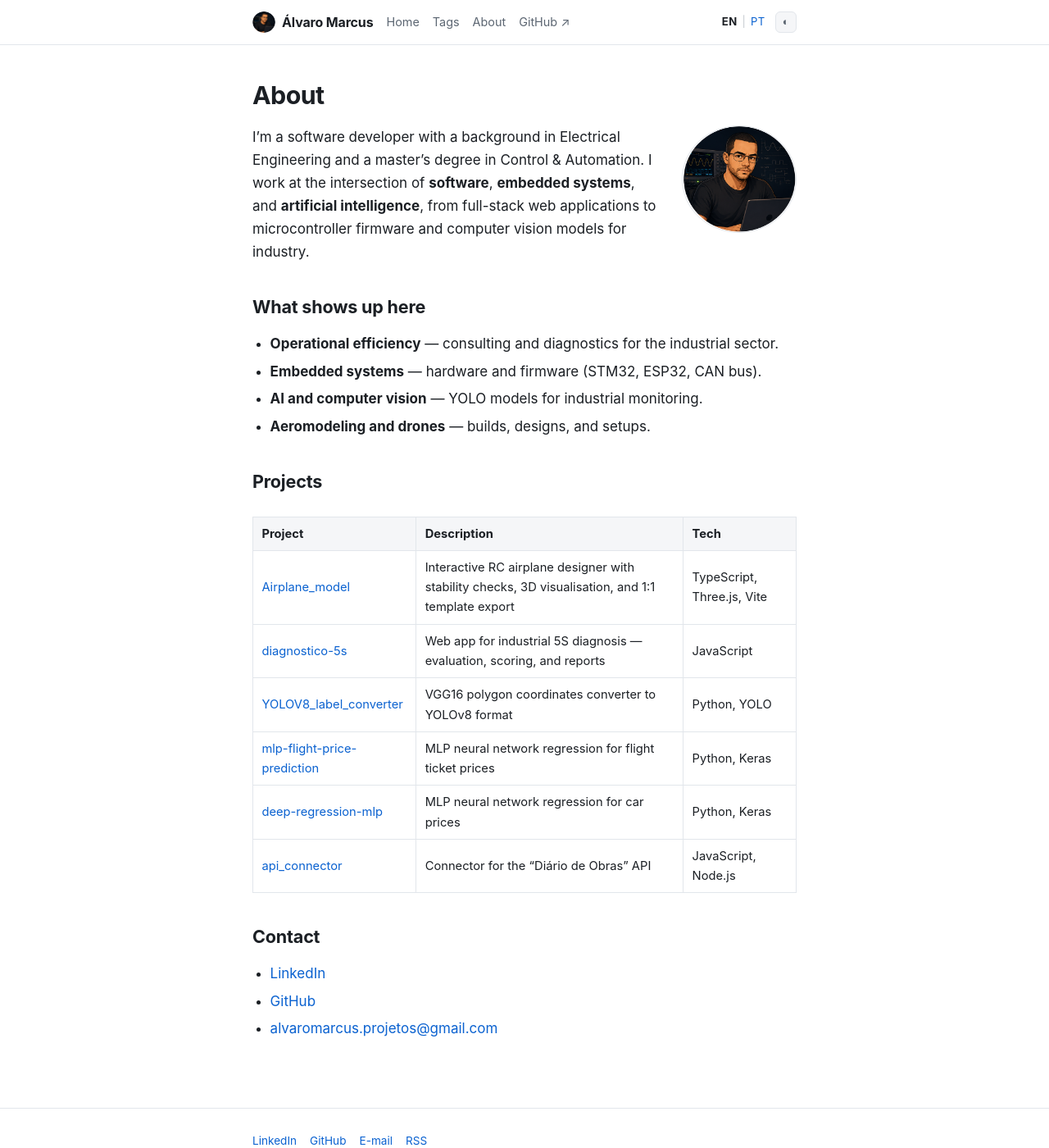
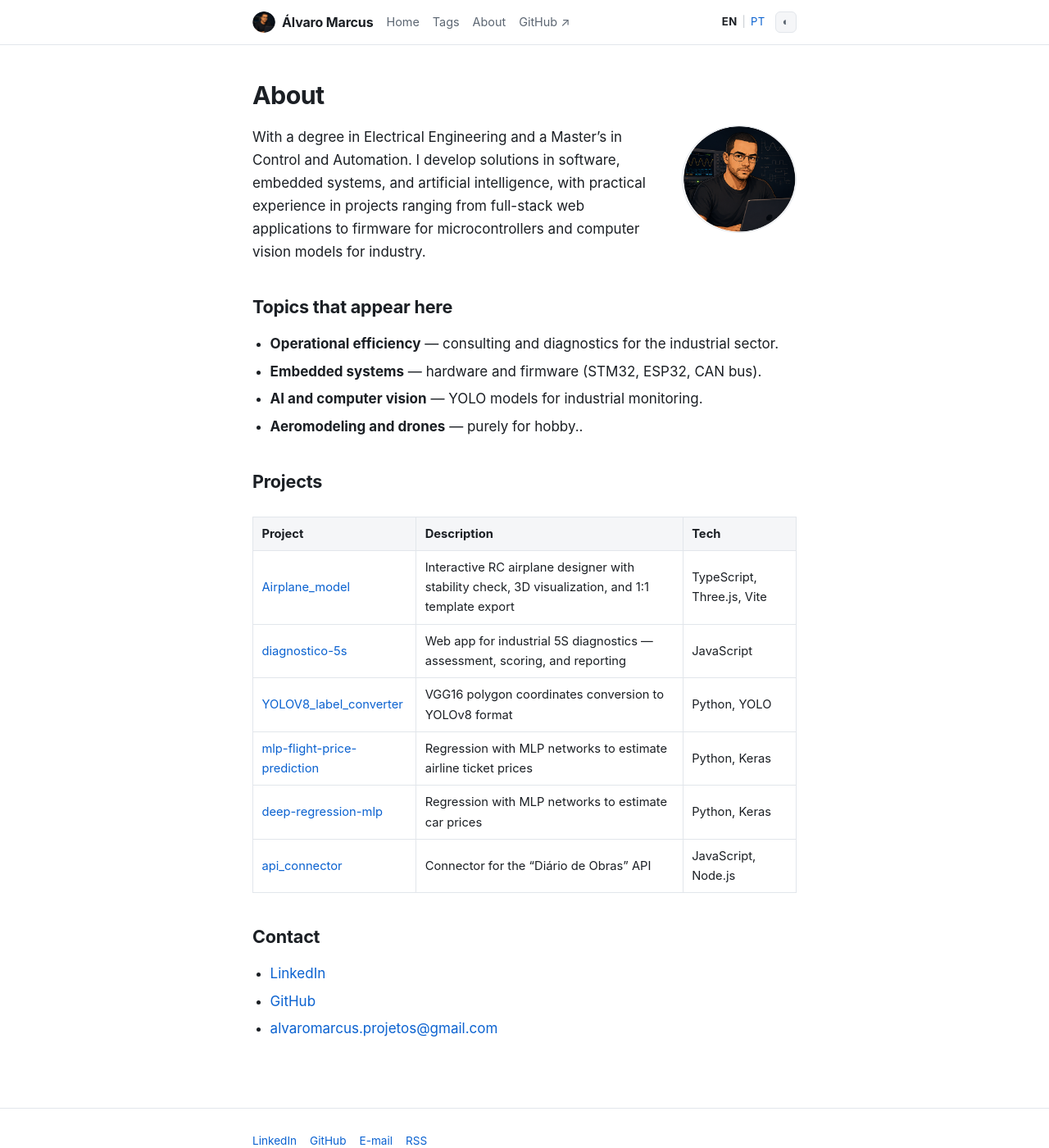
Before and after one commit to Alvaromarcus/alvaromarcus, a Jekyll site: the page built from en/about.md, in a window 1280 px wide and 1400 px high. Shown: the whole window at 82% size. Built offline with Jekyll 4.4.1, drawn with Linux system fonts in a browser that asks for light colours.

```diff
--- a/en/about.md
+++ b/en/about.md
@@ -7,28 +7,24 @@
 ---
 <img src="{{ site.baseurl }}/assets/images/blog-cover.png" alt="Álvaro Marcus" width="140" height="140" style="border-radius: 50%; float: right; margin: 0 0 1rem 1.5rem; border: 1px solid var(--border);">
 
-I'm a software developer with a background in Electrical Engineering and a
-master's degree in Control & Automation. I work at the intersection of
-**software**, **embedded systems**, and **artificial intelligence**, from
-full-stack web applications to microcontroller firmware and computer vision
-models for industry.
+With a degree in Electrical Engineering and a Master's in Control and Automation. I develop solutions in software, embedded systems, and artificial intelligence, with practical experience in projects ranging from full-stack web applications to firmware for microcontrollers and computer vision models for industry.
 
-## What shows up here
+## Topics that appear here
 
 - **Operational efficiency** — consulting and diagnostics for the industrial sector.
 - **Embedded systems** — hardware and firmware (STM32, ESP32, CAN bus).
 - **AI and computer vision** — YOLO models for industrial monitoring.
-- **Aeromodeling and drones** — builds, designs, and setups.
+- **Aeromodeling and drones** — purely for hobby..
 
 ## Projects
 
 | Project | Description | Tech |
 |---|---|---|
-| [Airplane_model](https://github.com/Alvaromarcus/Airplane_model) | Interactive RC airplane designer with stability checks, 3D visualisation, and 1:1 template export | TypeScript, Three.js, Vite |
-| [diagnostico-5s](https://github.com/Alvaromarcus/diagnostico-5s) | Web app for industrial 5S diagnosis — evaluation, scoring, and reports | JavaScript |
-| [YOLOV8_label_converter](https://github.com/Alvaromarcus/YOLOV8_label_converter) | VGG16 polygon coordinates converter to YOLOv8 format | Python, YOLO |
-| [mlp-flight-price-prediction](https://github.com/Alvaromarcus/mlp-flight-price-prediction) | MLP neural network regression for flight ticket prices | Python, Keras |
-| [deep-regression-mlp](https://github.com/Alvaromarcus/deep-regression-mlp) | MLP neural network regression for car prices | Python, Keras |
+| [Airplane_model](https://github.com/Alvaromarcus/Airplane_model) | Interactive RC airplane designer with stability check, 3D visualization, and 1:1 template export | TypeScript, Three.js, Vite |
+| [diagnostico-5s](https://github.com/Alvaromarcus/diagnostico-5s) | Web app for industrial 5S diagnostics — assessment, scoring, and reporting | JavaScript |
+| [YOLOV8_label_converter](https://github.com/Alvaromarcus/YOLOV8_label_converter) | VGG16 polygon coordinates conversion to YOLOv8 format | Python, YOLO |
+| [mlp-flight-price-prediction](https://github.com/Alvaromarcus/mlp-flight-price-prediction) | Regression with MLP networks to estimate airline ticket prices | Python, Keras |
+| [deep-regression-mlp](https://github.com/Alvaromarcus/deep-regression-mlp) | Regression with MLP networks to estimate car prices | Python, Keras |
 | [api_connector](https://github.com/Alvaromarcus/api_connector) | Connector for the "Diário de Obras" API | JavaScript, Node.js |
 
 ## Contact
--- a/en/index.html
+++ b/en/index.html
@@ -3,11 +3,9 @@
 lang: en
 title: "Álvaro Marcus"
 image: /assets/images/blog-cover.png
-description: "Automation, embedded systems, applied AI for industry, and a few hobbies."
+description: "Automation, embedded systems, AI applied to industry, and some hobbies."
 ---
 
 <p>
-  Electrical engineer, MSc in Control &amp; Automation, and software developer.
-  I write about industrial automation, embedded systems, practical uses of
-  artificial intelligence, and the projects I build along the way.
+  Here is what I've been developing:
 </p>
```
